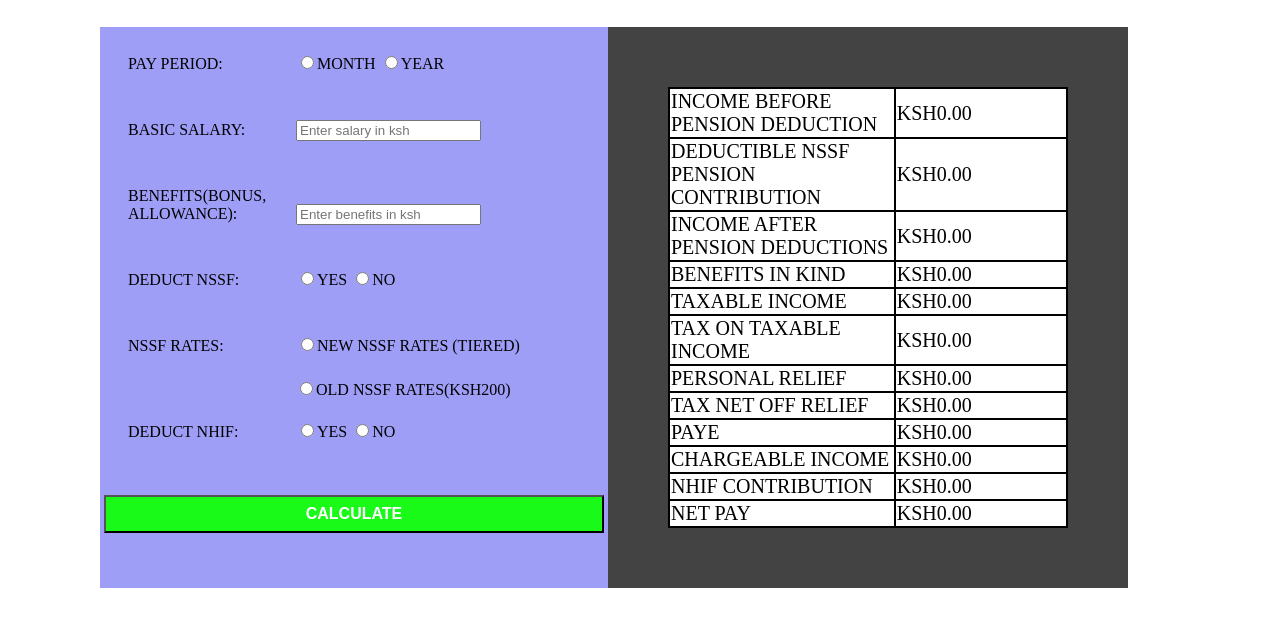
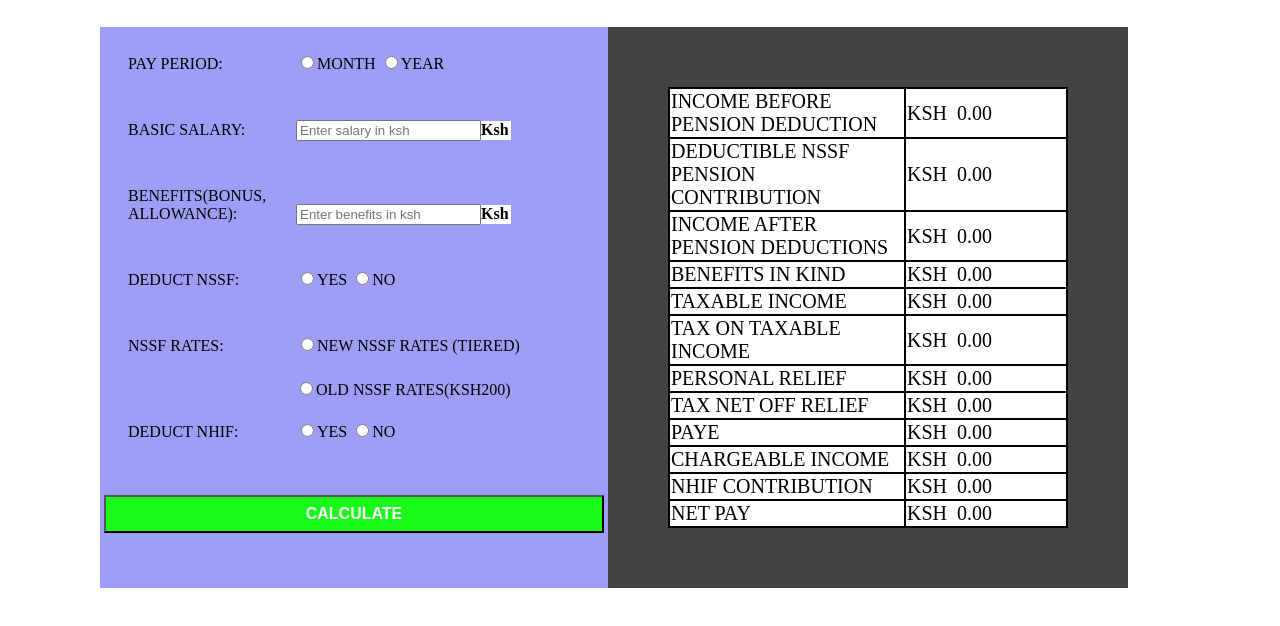
Before and after one commit to ManNjoro/kenyan_tax_calculator, a plain HTML site: page index.html in a window 1280 px wide. Shown: the part 50-676 px from the top of the page. Drawn offline with Linux system fonts and the light colour scheme.

Commit message:
first commit

```diff
--- a/assets/main.js
+++ b/assets/main.js
@@ -128,13 +128,16 @@ else if(gross >= 100000){
 else if(gross<1000){
     alert('salary is less than 1000ksh');
 }
-if(year.checked==true){
-    return nhif*12;
+if(year.checked==true && nhifYes.checked==true){
+    nhif*=12;
 }
-else{
-  return nhif;
+else if(month.checked==true && nhifYes.checked==true){
+    nhif+=0;
 }
-
+else if(nhifYes.checked==false){
+    nhif=0;
+}
+return nhif;
 }
 //NSSF
 const nssfContribution = () =>
--- a/assets/style.css
+++ b/assets/style.css
@@ -60,3 +60,11 @@ input::-webkit-inner-spin-button {
   -webkit-appearance: none;
   margin: 0;
 }
+.ksh{
+    background-color: white;
+    padding: 0px;
+    text-transform: capitalize;
+    padding-bottom: 2px;
+    font-weight: bold;
+    padding-right: 2px;
+}
--- a/index.html
+++ b/index.html
@@ -17,9 +17,9 @@
                 <input type="radio" name="payperiod" id="month" value="month">MONTH
                 <input type="radio" name="payperiod" id="year" value="year">YEAR<br>
                 <label>BASIC SALARY:</label>
-                <input type="number" name="number" id="bsalary" placeholder="Enter salary in ksh" required=""><br>
+                <input type="number" name="number" id="bsalary" placeholder="Enter salary in ksh" required=""><span class="ksh">ksh</span><br>
                 <label>BENEFITS(BONUS,<br>ALLOWANCE):</label>
-                <input type="number" id="allowance" placeholder="Enter benefits in ksh" required=""><br>
+                <input type="number" id="allowance" placeholder="Enter benefits in ksh" required=""><span class="ksh">ksh</span><br>
                 <label>DEDUCT NSSF:</label>
                 <input type="radio" name="nssf" id="nssfYes" value="yes">YES
                 <input type="radio" name="nssf"  id="nssfNo" value="no">NO<br>
@@ -38,52 +38,52 @@
             <tbody>
              <tr>
               <td class="results-label">Income Before Pension Deduction</td>
-              <td class="beforepension">Ksh0.00</td>
+              <td>Ksh &nbsp;<span class="beforepension">0.00</span></td>
               </tr>
               <tr>
               <td class="results-label">Deductible NSSF Pension Contribution</td>
-              <td class="deductable_nssf">Ksh0.00</td>
+              <td>Ksh &nbsp;<span class="deductable_nssf">0.00</span></td>
               </tr>
               <tr>
               <td class="results-label">Income After Pension Deductions</td>
-              <td class="afterPension">Ksh0.00</td>
+              <td>Ksh &nbsp;<span class="afterPension">0.00</span></td>
               </tr>
               <tr>
               <td class="results-label">Benefits in Kind</td>
-              <td class="benefits">Ksh0.00</td>
+              <td>Ksh &nbsp;<span class="benefits">0.00</span></td>
               </tr>
               <tr>
               <td class="results-label">Taxable Income</td>
-              <td class="resultsamount">Ksh0.00</td>
+              <td>Ksh &nbsp;<span class="resultsamount">0.00</span></td>
               </tr>
               <tr>
               <td class="results-label">Tax on Taxable Income</td>
-              <td class="taxOnTaxable">Ksh0.00</td>
+              <td>Ksh &nbsp;<span class="taxOnTaxable">0.00</span></td>
               </tr>
               <tr>
               <td class="results-label">Personal Relief</td>
-              <td class="relief">Ksh0.00</td>
+              <td>Ksh &nbsp;<span class="relief">0.00</span></td>
               </tr>
               <tr>
               <td class="results-label">Tax Net off Relief</td>
-              <td class="taxOffRelief">Ksh0.00</td>
+              <td>Ksh &nbsp;<span class="taxOffRelief">0.00</span></td>
               </tr>
 
               <tr>
               <td class="results-label">PAYE</td>
-              <td class="paye">Ksh0.00</td>
+              <td>Ksh &nbsp;<span class="paye">0.00</span></td>
               </tr>
              <tr>
               <td class="results-label">Chargeable Income</td>
-              <td class="chargableIncome">Ksh0.00</td>
+              <td>Ksh &nbsp;<span class="chargableIncome">0.00</span></td>
               </tr>
               <tr>
               <td class="results-label">NHIF Contribution</td>
-              <td class="nhif">Ksh0.00</td>
+              <td>Ksh &nbsp;<span class="nhif">0.00</span></td>
               </tr>
               <tr>
               <td class="results-label">Net Pay</td>
-              <td class="netPay">Ksh0.00</td>
+              <td>Ksh &nbsp;<span class="netPay">0.00</span></td>
               </tr>
             </tbody>
           </table>
```
